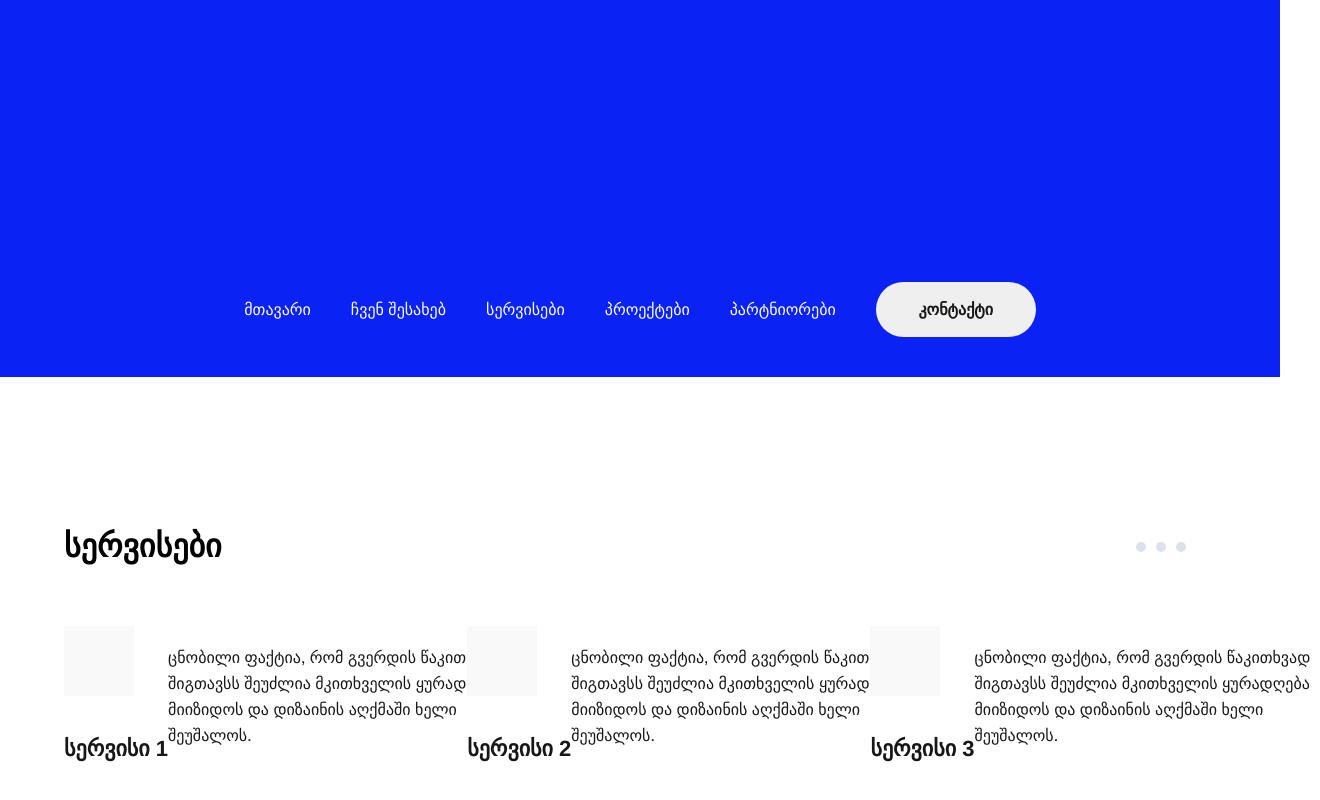
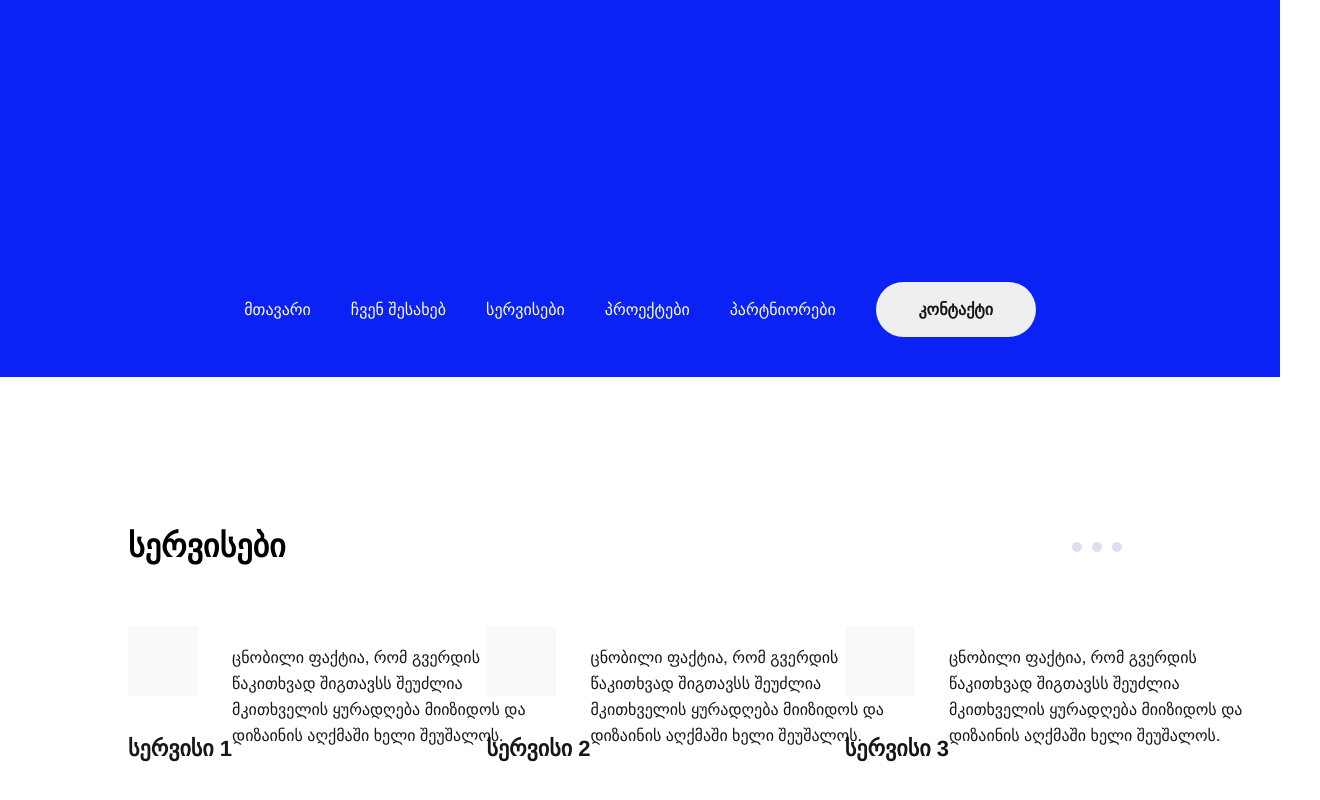
Before and after one commit to ZzuuCkk/Lesson-8, a plain HTML site: page index.html in a window 1280 px wide. Shown: the part 398-1198 px from the top of the page, 1320 px wide, since content can reach past the window. Drawn offline with Linux system fonts and the light colour scheme.

Commit message:
80% section

```diff
--- a/assets/styles/style.css
+++ b/assets/styles/style.css
@@ -80,7 +80,7 @@ section{
     display: flex;
     flex-direction: column;
     flex-wrap: wrap;
-    width: 90%;
+    width: 80%;
     margin: 150px auto;
 
 }
```
Also changed, not shown: index.html (+1 -1 lines).
